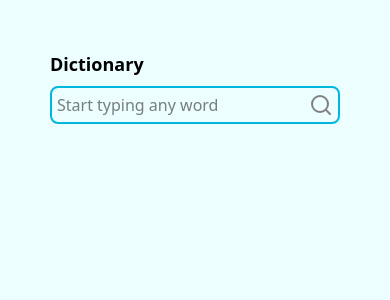
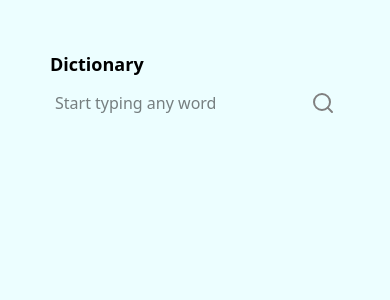
Before and after one commit to nkpe/dictionary-web-app, a React (Vite) app in the folder app/: page / in a window 390 px wide. Shown: the top 300 px of the page. Built offline with nearby package versions, Linux system fonts and the light colour scheme.

Commit message:
added check for phonentics text in case there is none

```diff
--- a/app/src/components/SearchBar.tsx
+++ b/app/src/components/SearchBar.tsx
@@ -11,7 +11,7 @@ export const SearchBar = ({updateDictionaryResult}: {updateDictionaryResult: (va
         try {
             const result: DictionaryResult = {
                 word: firstData["word"],
-                phoneticsText:  firstData["phonetics"].find((el: any) => el["text"] !== undefined)["text"],
+                phoneticsText:  firstData["phonetics"].find((el: any) => el["text"] !== undefined)?.text,
                 meanings: {
                     partOfSpeech: firstData["meanings"][0]["partOfSpeech"],
                     definitions: firstData["meanings"][0]["definitions"].map((obj: any) => obj.definition),
@@ -22,7 +22,7 @@ export const SearchBar = ({updateDictionaryResult}: {updateDictionaryResult: (va
            return result;
         } catch (error){
             if (error instanceof Error){
-                console.error(error)
+                console.error(error.message)
             }
             return null;
         }
@@ -41,7 +41,7 @@ export const SearchBar = ({updateDictionaryResult}: {updateDictionaryResult: (va
     }
 
     return (
-        <div className="border-2 border-solid border-cyan-500 rounded-lg w-full flex p-[5px]">
+        <div className="reer rounded-lg w-full flex p-[5px]">
             <input type="text" placeholder="Start typing any word" id="search-input" className="w-full" value={word} onChange={e => setWord(e.target.value)} onKeyDown={(e) => {
                 if (e.key === "Enter") {
                     sendRequest();
```
